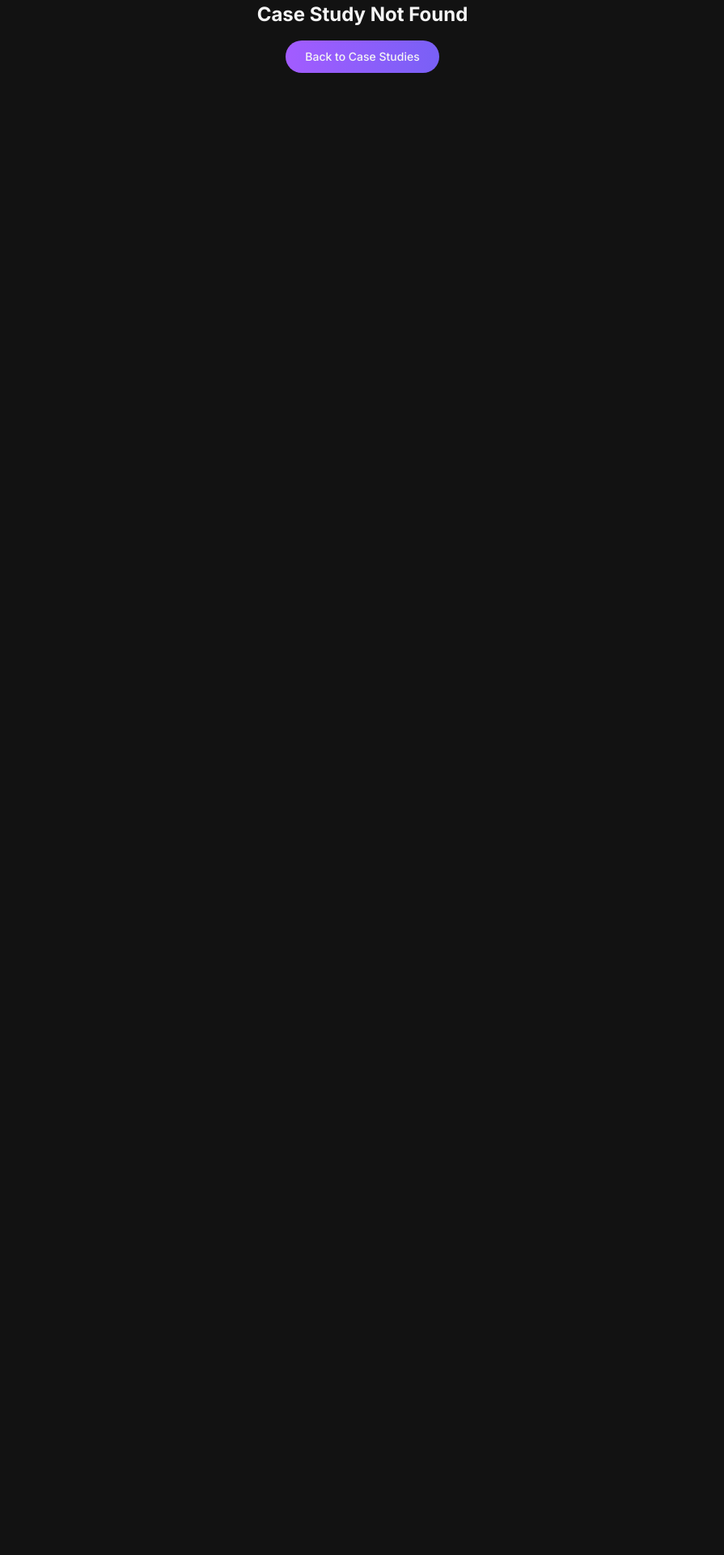
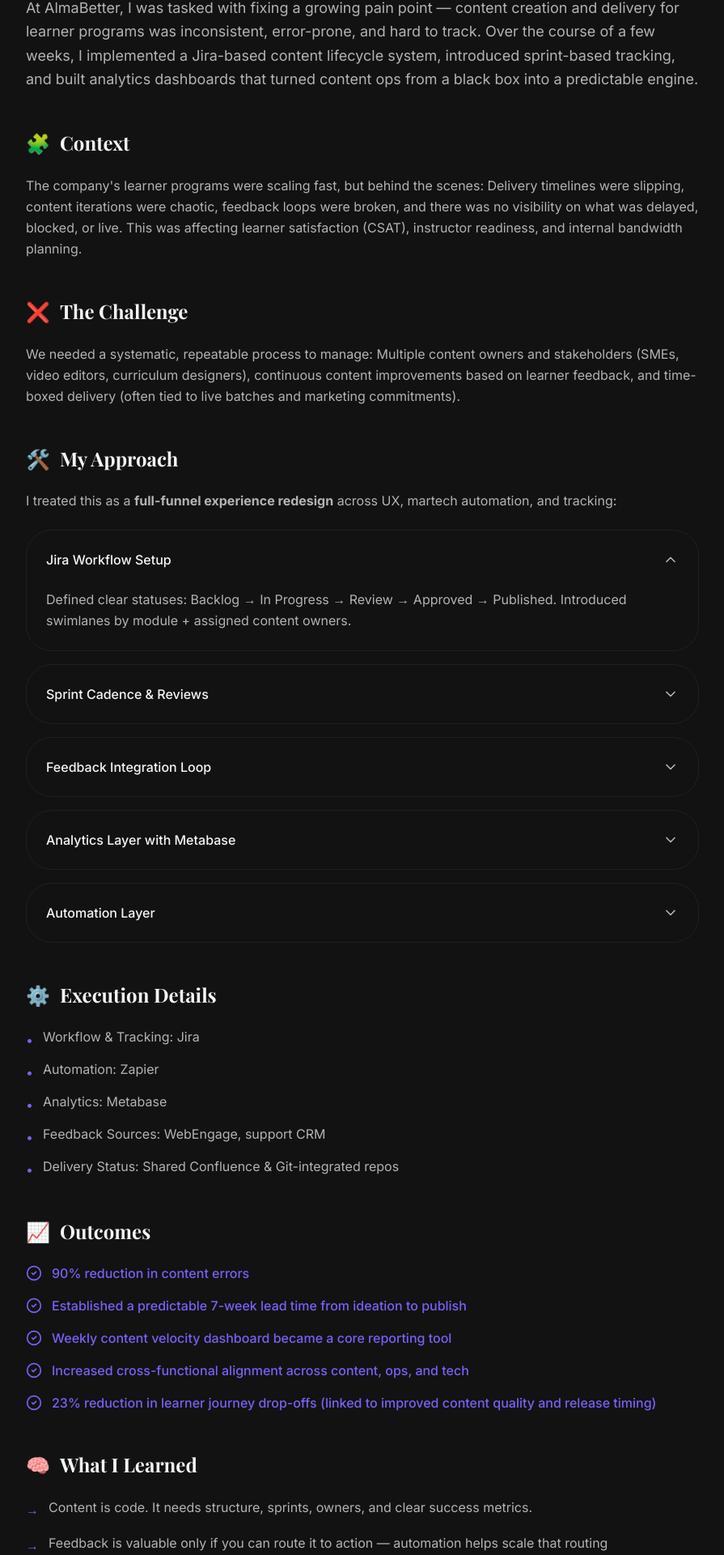
Before and after one commit to pingmepi/karan-profile, a React (Vite) app: page /case-studies/content-ops-automation in a window 1280 px wide. Before the commit this address had no page. Shown: the part 362-2282 px from the top of the page at 81% size, without its empty margins (192-1087 px from the left). Before the commit the page ends 800 px from the top, so only its background shows below. Built offline with nearby package versions, Linux system fonts and the light colour scheme; a web font is replaced by a local one.

Commit message:
Add Content Ops Automation case study
Added the Content Ops Automation case study to the `CaseStudyDetail.tsx` page, detailing the application of process thinking, agile workflows, and analytics to streamline content operations.

```diff
--- a/src/pages/CaseStudyDetail.tsx
+++ b/src/pages/CaseStudyDetail.tsx
@@ -187,6 +187,54 @@ const caseStudies = {
       "A microservice mindset helps decouple systems and give teams more control",
       "Building with Supabase + n8n gave the perfect balance of speed, scalability, and observability"
     ]
+  },
+  "content-ops-automation": {
+    title: "Automating Content Ops for Predictability & Scale",
+    tags: ["Education", "Agile", "Jira Automation"],
+    overview: "At AlmaBetter, I was tasked with fixing a growing pain point — content creation and delivery for learner programs was inconsistent, error-prone, and hard to track. Over the course of a few weeks, I implemented a Jira-based content lifecycle system, introduced sprint-based tracking, and built analytics dashboards that turned content ops from a black box into a predictable engine.",
+    context: "The company's learner programs were scaling fast, but behind the scenes: Delivery timelines were slipping, content iterations were chaotic, feedback loops were broken, and there was no visibility on what was delayed, blocked, or live. This was affecting learner satisfaction (CSAT), instructor readiness, and internal bandwidth planning.",
+    challenge: "We needed a systematic, repeatable process to manage: Multiple content owners and stakeholders (SMEs, video editors, curriculum designers), continuous content improvements based on learner feedback, and time-boxed delivery (often tied to live batches and marketing commitments).",
+    approach: [
+      {
+        title: "Jira Workflow Setup",
+        content: "Defined clear statuses: Backlog → In Progress → Review → Approved → Published. Introduced swimlanes by module + assigned content owners."
+      },
+      {
+        title: "Sprint Cadence & Reviews",
+        content: "Moved content ops to a 2-week sprint cycle. Weekly demo/review calls with stakeholders to unblock or reprioritize."
+      },
+      {
+        title: "Feedback Integration Loop",
+        content: "Mapped learner feedback from WebEngage and support tickets directly into Jira as backlog items. Triaged based on severity and impact."
+      },
+      {
+        title: "Analytics Layer with Metabase",
+        content: "Created dashboards to track: Weekly content velocity, % of items published on-time, error types and recurrence, and module-wise delays."
+      },
+      {
+        title: "Automation Layer",
+        content: "Used Zapier to auto-update content status based on team inputs from shared Google Sheets, Slack pings, and GitHub commits."
+      }
+    ],
+    execution: [
+      "Workflow & Tracking: Jira",
+      "Automation: Zapier",
+      "Analytics: Metabase",
+      "Feedback Sources: WebEngage, support CRM",
+      "Delivery Status: Shared Confluence & Git-integrated repos"
+    ],
+    outcomes: [
+      "90% reduction in content errors",
+      "Established a predictable 7-week lead time from ideation to publish",
+      "Weekly content velocity dashboard became a core reporting tool",
+      "Increased cross-functional alignment across content, ops, and tech",
+      "23% reduction in learner journey drop-offs (linked to improved content quality and release timing)"
+    ],
+    learnings: [
+      "Content is code. It needs structure, sprints, owners, and clear success metrics.",
+      "Feedback is valuable only if you can route it to action — automation helps scale that routing",
+      "You don't need heavy content ops tools — just well-defined processes and lightweight automation"
+    ]
   }
 };
 
```
